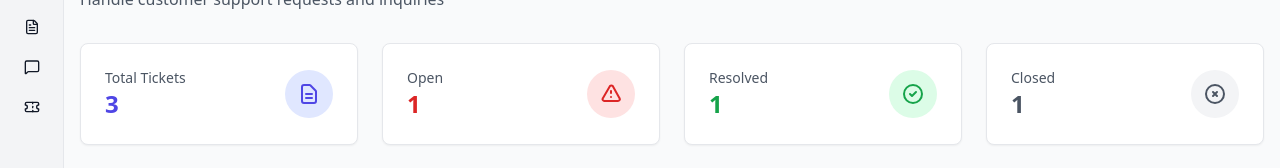
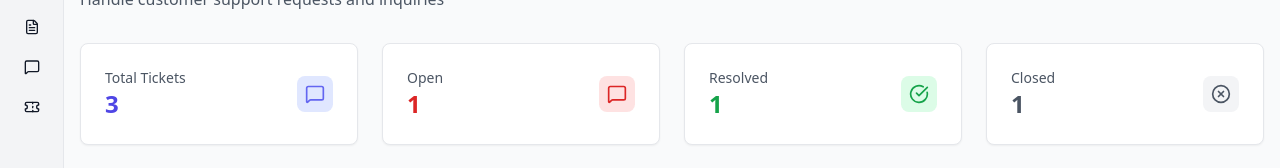
Before and after one commit to SoumyaBehura18/Digital-Insurance-Management-System, a Vue app in the folder frontend/: page /admin/tickets in a window 1280 px wide. Shown: the part 150-318 px from the top of the page. Built offline with nearby package versions, Linux system fonts and the light colour scheme.

Commit message:
Fixed the icons in cards in admin support ticket, and added Not found page

```diff
--- a/frontend/src/views/Admin/SupportTickets.vue
+++ b/frontend/src/views/Admin/SupportTickets.vue
@@ -45,20 +45,8 @@
                 {{ tickets.length }}
               </p>
             </div>
-            <div class="bg-indigo-100 p-3 rounded-full">
-              <svg
-                class="w-6 h-6 text-indigo-600"
-                fill="none"
-                stroke="currentColor"
-                viewBox="0 0 24 24"
-              >
-                <path
-                  stroke-linecap="round"
-                  stroke-linejoin="round"
-                  stroke-width="2"
-                  d="M9 12h6m-6 4h6m2 5H7a2 2 0 01-2-2V5a2 2 0 012-2h5.586a1 1 0 01.707.293l5.414 5.414a1 1 0 01.293.707V19a2 2 0 01-2 2z"
-                />
-              </svg>
+            <div class="p-2 bg-indigo-100 rounded-lg">
+              <MessageSquare class="h-5 w-5 text-indigo-500" />
             </div>
           </div>
         </div>
@@ -71,20 +59,8 @@
                 {{ tickets.filter((t) => t.status === "OPEN").length }}
               </p>
             </div>
-            <div class="bg-red-100 p-3 rounded-full">
-              <svg
-                class="w-6 h-6 text-red-600"
-                fill="none"
-                stroke="currentColor"
-                viewBox="0 0 24 24"
-              >
-                <path
-                  stroke-linecap="round"
-                  stroke-linejoin="round"
-                  stroke-width="2"
-                  d="M12 9v2m0 4h.01m-6.938 4h13.856c1.54 0 2.502-1.667 1.732-2.5L13.732 4c-.77-.833-1.964-.833-2.732 0L3.732 16.5c-.77.833.192 2.5 1.732 2.5z"
-                />
-              </svg>
+            <div class="p-2 bg-red-100 rounded-lg">
+              <MessageSquare class="h-5 w-5 text-red-600" />
             </div>
           </div>
         </div>
@@ -97,20 +73,8 @@
                 {{ tickets.filter((t) => t.status === "RESOLVED").length }}
               </p>
             </div>
-            <div class="bg-green-100 p-3 rounded-full">
-              <svg
-                class="w-6 h-6 text-green-600"
-                fill="none"
-                stroke="currentColor"
-                viewBox="0 0 24 24"
-              >
-                <path
-                  stroke-linecap="round"
-                  stroke-linejoin="round"
-                  stroke-width="2"
-                  d="M9 12l2 2 4-4m6 2a9 9 0 11-18 0 9 9 0 0118 0z"
-                />
-              </svg>
+            <div class="p-2 bg-green-100 rounded-lg">
+              <CheckCircle class="h-5 w-5 text-green-600" />
             </div>
           </div>
         </div>
@@ -123,20 +87,8 @@
                 {{ tickets.filter((t) => t.status === "CLOSED").length }}
               </p>
             </div>
-            <div class="bg-gray-100 p-3 rounded-full">
-              <svg
-                class="w-6 h-6 text-gray-600"
-                fill="none"
-                stroke="currentColor"
-                viewBox="0 0 24 24"
-              >
-                <path
-                  stroke-linecap="round"
-                  stroke-linejoin="round"
-                  stroke-width="2"
-                  d="M10 14l2-2m0 0l2-2m-2 2l-2-2m2 2l2 2m7-2a9 9 0 11-18 0 9 9 0 0118 0z"
-                />
-              </svg>
+            <div class="p-2 bg-gray-100 rounded-lg">
+              <XCircle class="h-5 w-5 text-gray-600" />
             </div>
           </div>
         </div>
@@ -458,6 +410,7 @@ import { ref, computed } from "vue";
 import BaseButton from "@/components/BaseButton.vue";
 import TicketDetailsModal from "@/components/TicketComponents/TicketDetailsModal.vue";
 import { getStatusClassIcon, getStatusClasses } from "@/utils/helperFunctions";
+import { MessageSquare, CheckCircle, XCircle } from "lucide-vue-next";
 
 // Admin user data
 const adminUser = ref({
--- /dev/null
+++ b/frontend/src/views/NotFound.vue
@@ -0,0 +1,21 @@
+<template>
+  <div
+    class="min-h-screen flex items-center justify-center bg-gray-100 text-center"
+  >
+    <div>
+      <div class="grid items-center justify-center m-5">
+        <h1 class="text-9xl font-bold text-indigo-600">404</h1>
+        <p class="text-xl mt-4 text-gray-700">Page Not Found</p>
+      </div>
+      <div class="w-full flex justify-center mt-6">
+        <BaseButton variant="primary" @click="this.$router.push('/dashboard')">
+          Go Back Home</BaseButton
+        >
+      </div>
+    </div>
+  </div>
+</template>
+
+<script setup>
+import BaseButton from "@/components/BaseButton.vue";
+</script>
```
Also changed, not shown: frontend/src/router/index.js (+6 -5 lines).
